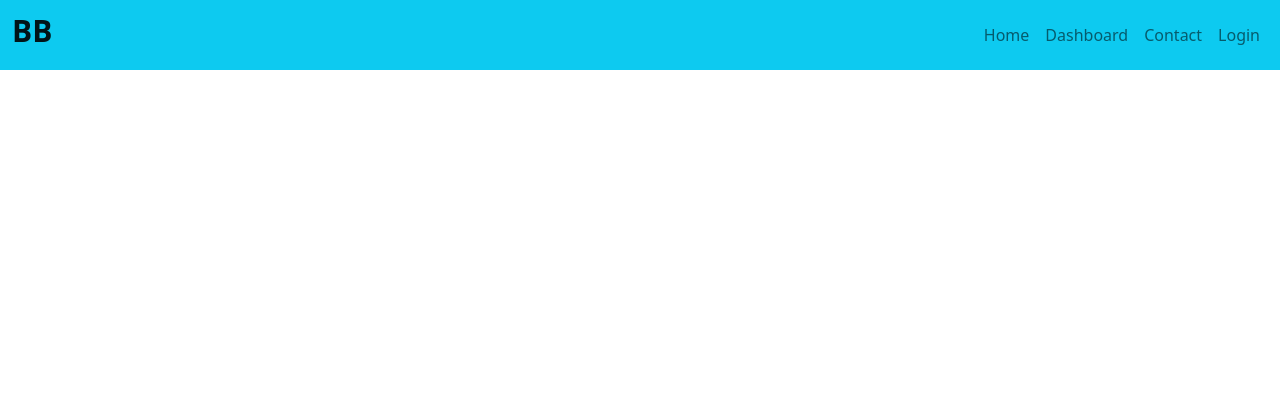
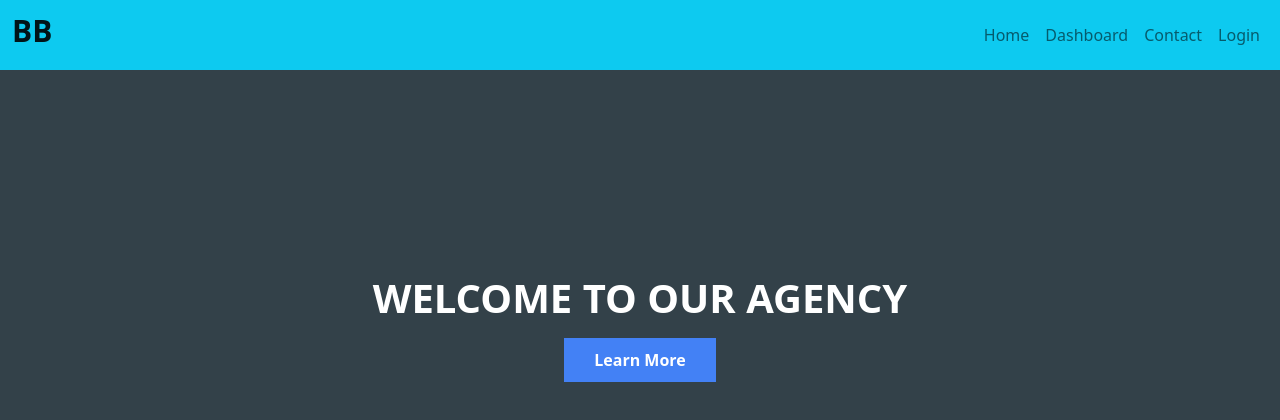
Before and after one commit to mazhars-git/fullstack-job-assignment, a React (Create React App) app: page / in a window 1280 px wide. Shown: the top 420 px of the page. Built offline with nearby package versions, Linux system fonts and the light colour scheme.

Commit message:
header area

```diff
--- a/src/Components/Dashboard/Sidebar/Sidebar.js
+++ b/src/Components/Dashboard/Sidebar/Sidebar.js
@@ -18,7 +18,7 @@ const Sidebar = () => {
                 </ul>
             </div>
         </div>
-        <div>
+        <div className="mt-auto">
             <a href="/"><FontAwesomeIcon icon={faSignOutAlt} />Back To Home</a>
         </div>
     </Container>
--- /dev/null
+++ b/src/Components/Home/Header/Header.css
@@ -0,0 +1,24 @@
+.header{
+    background-color: rgb(51, 65, 73);
+    min-height: 100vh;
+
+}
+.content-box{
+    margin-top: 14%;
+}
+.content-box h2{
+    font-size: 40px;
+    font-weight: 700;
+    padding-bottom: 8px;
+    text-transform: uppercase;
+}
+.content-box .btn-brand{
+    padding: 10px 30px;
+    background: rgb(67, 129, 245);
+    border: none;
+    color: #fff;
+    font-weight: 600;
+}
+.content-box .btn-brand:hover{
+    border: 1px solid #fff;
+}
--- a/src/Components/Home/Header/Header.js
+++ b/src/Components/Home/Header/Header.js
@@ -1,10 +1,17 @@
 import React from 'react';
 import MainMenu from '../../Shared/MainMenu/MainMenu';
+import './Header.css';
 
 const Header = () => {
     return (
-        <section>
+        <section className="header">
             <MainMenu />
+            <div className="container">
+                <div className="py-5 text-center content-box">
+                    <h2 className="text-white">Welcome to Our Agency</h2>
+                    <button className="btn-brand">Learn More</button>
+                </div>
+            </div>
         </section>
     );
 };
```
Also changed, not shown: src/Components/Css/sample.css (added).
